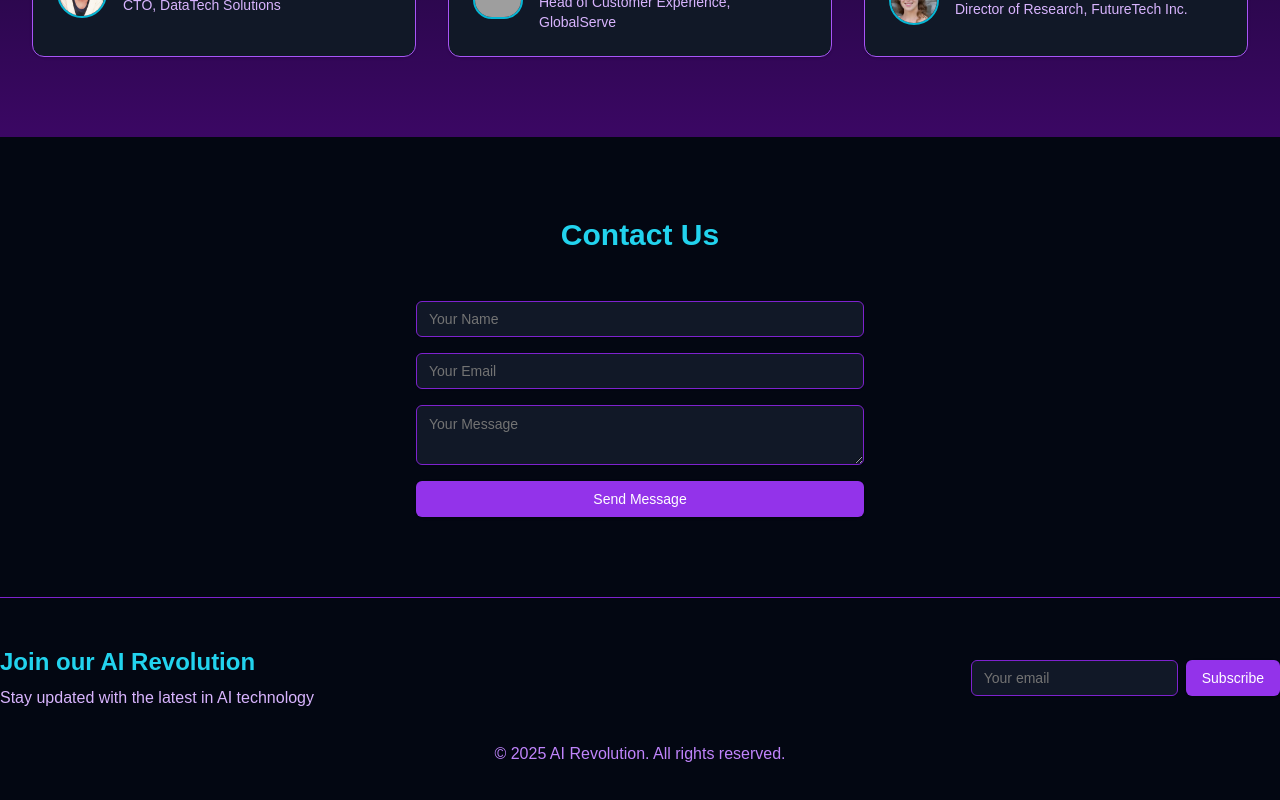
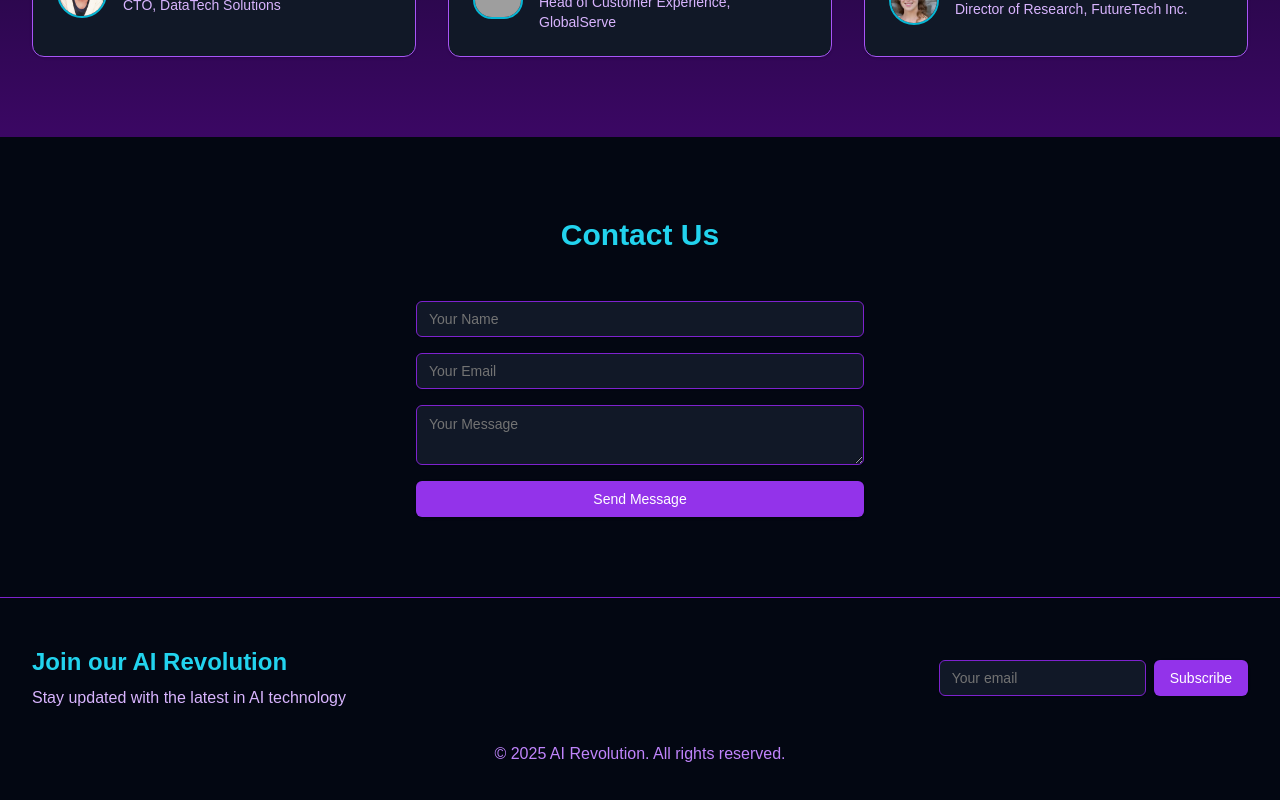
Before and after one commit to BilqeesShahid/bilqees-agentia-world, a Next.js app: page / in a window 1280 px wide. Shown: the part 4336-5136 px from the top of the page. Built offline with nearby package versions, Linux system fonts and the light colour scheme; grey boxes are pictures that could not be loaded.

Commit message:
Update footer.tsx

```diff
--- a/src/components/footer.tsx
+++ b/src/components/footer.tsx
@@ -4,7 +4,7 @@
 export function Footer() {
   return (
     <footer className="w-full py-12 bg-gray-950 border-t border-purple-700">
-      <div className="container mx-auto">
+      <div className="container mx-auto px-4 md:px-8">
         <div className="flex flex-col md:flex-row justify-between items-center">
           <div className="mb-6 md:mb-0">
             <h3 className="text-2xl font-bold text-cyan-400 mb-2">Join our AI Revolution</h3>
```
